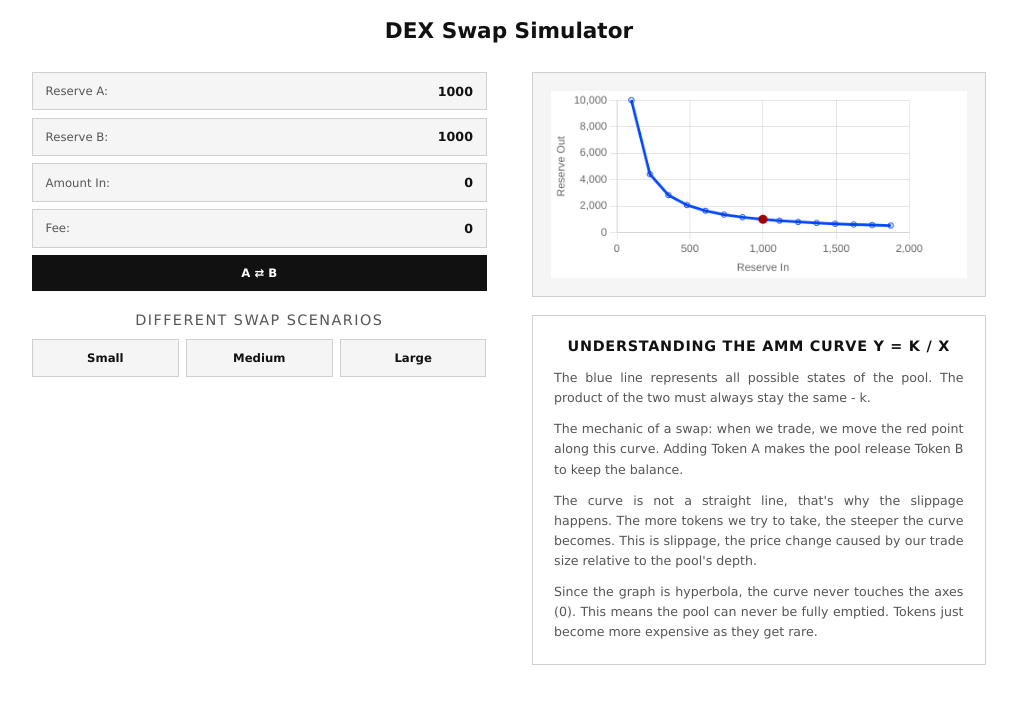
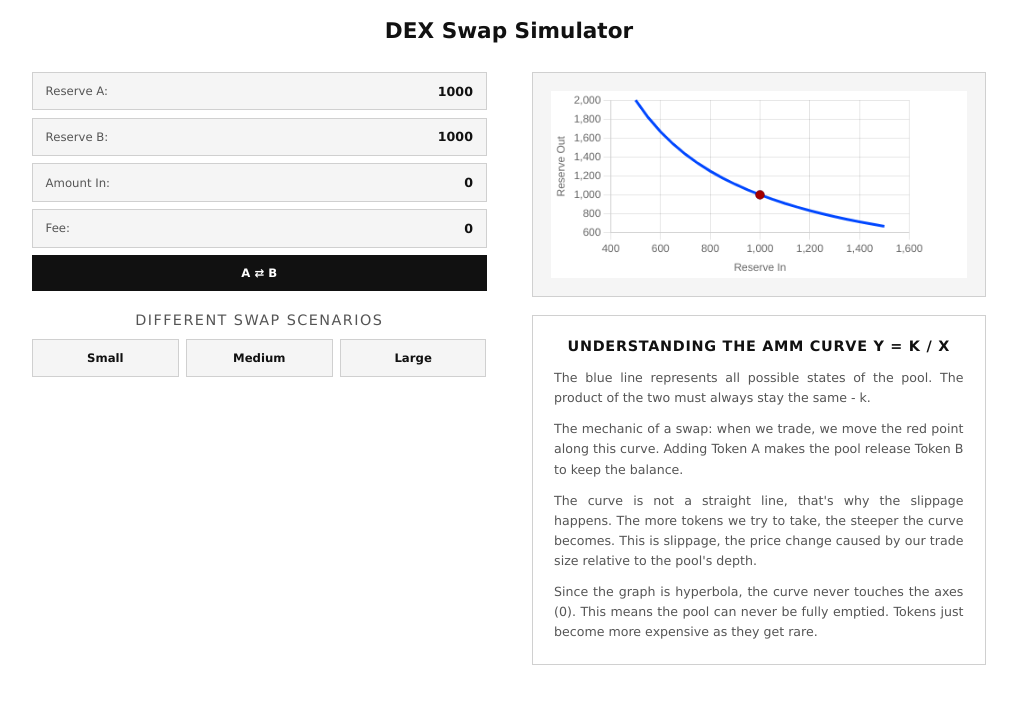
Before and after one commit to anasteshi/dex-amm-simulator, a React (Vite) app: page / in a window 1280 px wide. Shown: the top 704 px of the page, without its empty margins (131-1148 px from the left). Built offline with nearby package versions, Linux system fonts and the light colour scheme.

Commit message:
feat: visualize swap transition with before and after states on the curve

```diff
--- a/src/App.jsx
+++ b/src/App.jsx
@@ -27,6 +27,7 @@ const App = () => {
     }, [swapParams])
 
     const handleChange = (field, value) => {
+        if (field !== "direction") value = Number(value)
         setSwapParams((prev) => ({ ...prev, [field]: value }))
     }
 
@@ -50,8 +51,20 @@ const App = () => {
                 <section className="chart-column">
                     <div className="chart-card">
                         <SwapChart
-                            tokenIn={swapParams.direction === "AtoB" ? swapParams.resA :swapParams.resB}
-                            tokenOut={swapParams.direction === "AtoB" ? swapParams.resB :swapParams.resA}></SwapChart>
+                            tokenIn={
+                                swapParams.direction === "AtoB" ?
+                                    swapParams.resA
+                                :   swapParams.resB
+                            }
+                            tokenOut={
+                                swapParams.direction === "AtoB" ?
+                                    swapParams.resB
+                                :   swapParams.resA
+                            }
+                            amountIn={swapParams.amountIn}
+                            amountOut={
+                                result === null ? 0 : result.amountOut
+                            }></SwapChart>
                     </div>
                     <div className="desc-card">
                         <h3>Understanding the AMM Curve y = k / x</h3>
--- a/src/components/SwapChart.jsx
+++ b/src/components/SwapChart.jsx
@@ -18,20 +18,28 @@ Chart.register(
 )
 
 const SwapChart = (props) => {
-    const { tokenIn, tokenOut } = props
+    const { tokenIn, tokenOut, amountIn, amountOut } = props
     // Constant-product of tokens
     const k = tokenIn * tokenOut
     const points = []
 
     /*  Since it's a hyperbola it can't be 0,
-        bc y=k/x -> y=k/0.
+        because y=k/x -> y=k/0.
         That's why 0.1 is used to set a starting point.
     */
-    const startX = tokenIn * 0.1
-    const endX = tokenIn * 2
-    const step = (endX - startX) / 15
+
+    // X axis
+    const tokenInSwap = tokenIn + amountIn
+    // Y axis
+    const tokenOutSwap = tokenOut - amountOut
+
+    const startX = Math.min(tokenIn, tokenInSwap) * 0.5
+    const endX = Math.max(tokenIn, tokenInSwap) * 1.5
+
+    const step = (endX - startX) / 20
 
     for (let x = startX; x <= endX; x += step) {
+        // if (x === 0) continue
         points.push({
             x: x.toFixed(2),
             y: (k / x).toFixed(2),
@@ -40,7 +48,6 @@ const SwapChart = (props) => {
 
     // Config for Line component
     const options = {
-        // responsive: true,
         scales: {
             x: {
                 type: "linear",
@@ -56,14 +63,21 @@ const SwapChart = (props) => {
     const data = {
         datasets: [
             {
+                // Before swap
                 data: [{ x: tokenIn, y: tokenOut }],
                 pointBackgroundColor: "#a30000",
                 pointRadius: 5,
             },
             {
+                // After swap
+                data: [{ x: tokenInSwap, y: tokenOutSwap }],
+                pointBackgroundColor: "#6a00a3",
+                pointRadius: 5,
+            },
+            {
                 data: points,
                 borderColor: "#0047ff",
-                pointRadius: 3,
+                pointRadius: 0,
             },
         ],
     }
```
